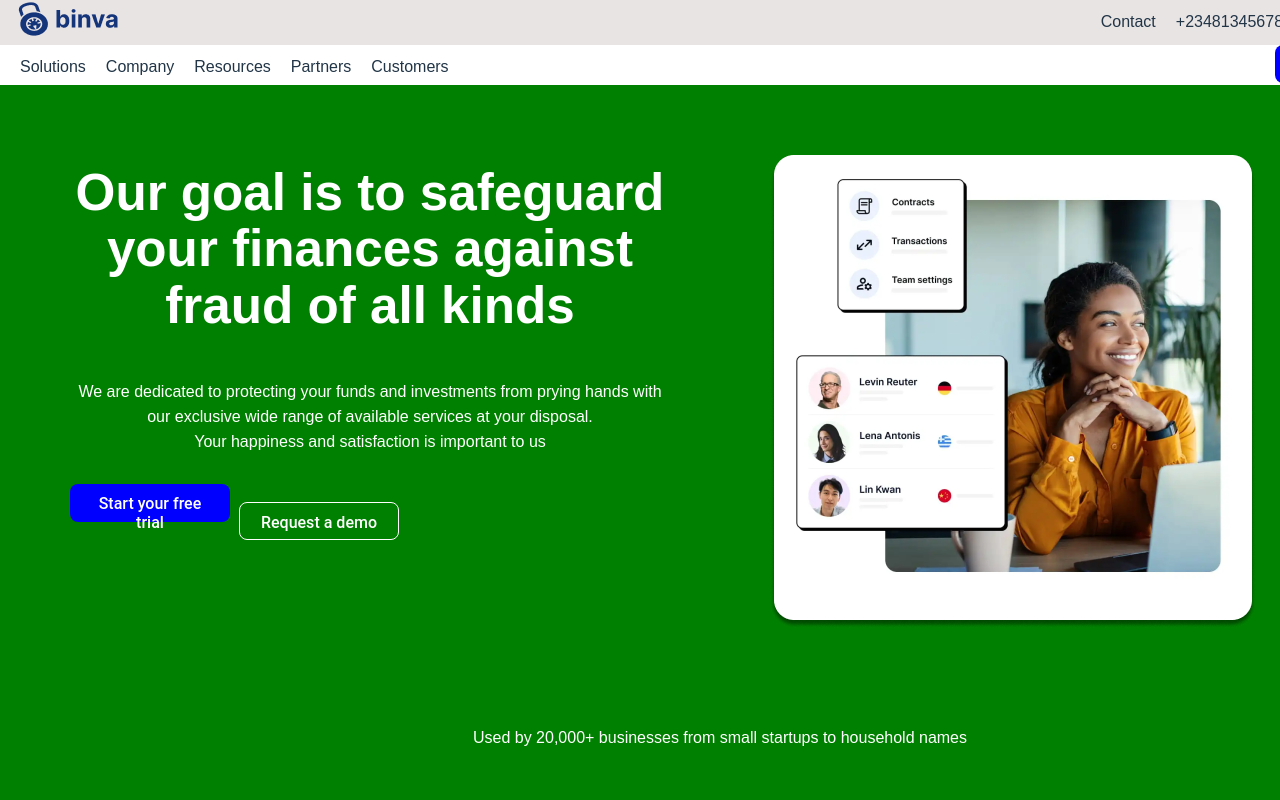
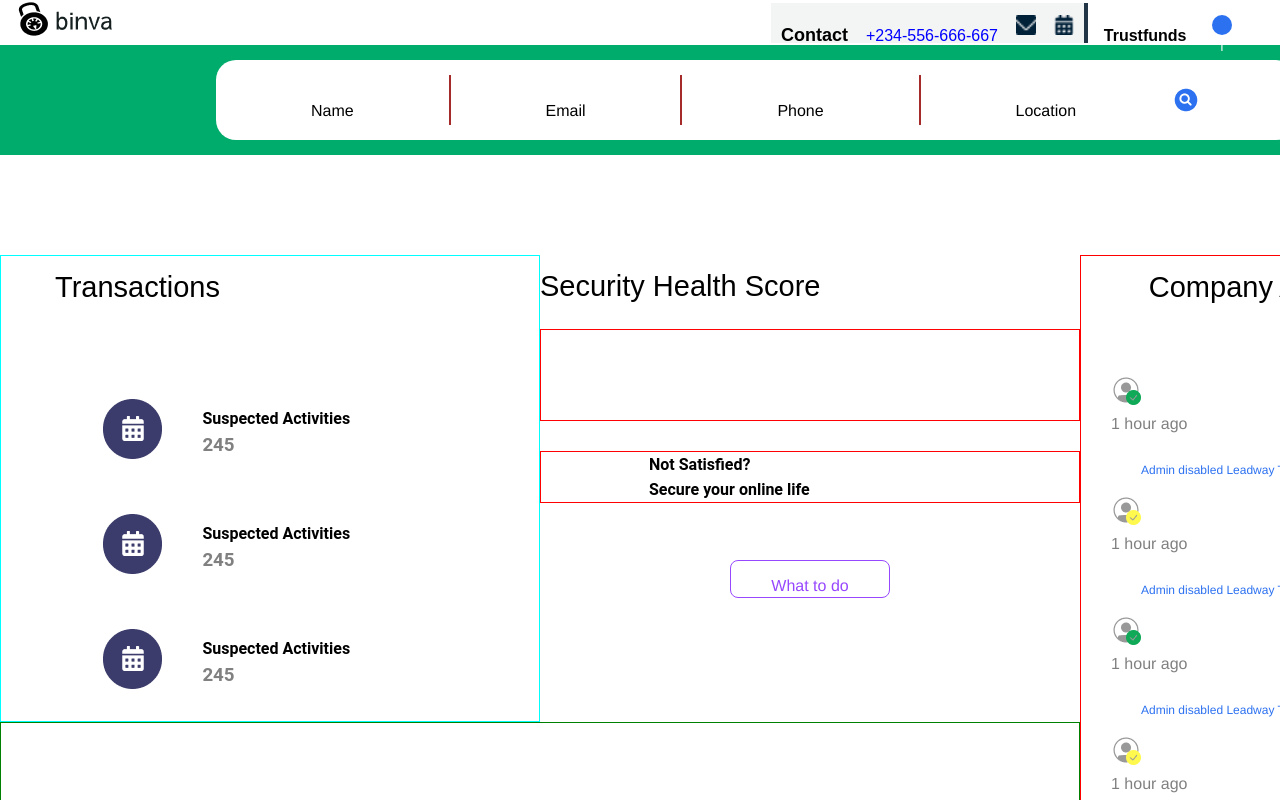
Before and after one commit to Joshua77/Utiva-Hackathon, a React (Vite) app in the folder frontend/dashboard/: page / in a window 1280 px wide. Shown: the top 800 px of the page. Built offline with nearby package versions, Linux system fonts and the light colour scheme.

Commit message:
import Footer to Adminpage

```diff
--- a/frontend/dashboard/src/App.jsx
+++ b/frontend/dashboard/src/App.jsx
@@ -17,24 +17,23 @@
 // export default App;
 
 
-
-
-
 import React from 'react';
 import { BrowserRouter as Router, Route, BrowserRouter, Routes } from 'react-router-dom'
 import SignupPage from "./components/signup/SignupForm"
 import LoginForm from "./components/login/LoginForm"
-import MainPage from './pages/adminboard/mainpage/mainpage';
+import MainPageLayout from './pages/adminboard/mainpage/LayoutMainpage';
+// import MainPage from './pages/adminboard/mainpage/mainpage';
 import LandingPage from "./LandingPage";
 
 function App(props) {
 return (
   <Router>
       <Routes>
-      <Route exact path="/" element={<LandingPage />} />
+      {/* <Route exact path="/" element={<LandingPage />} /> */}
+      <Route exact path="/" element={<MainPageLayout />} />
       <Route exact path="/login" element={<LoginForm />} />
       <Route exact path="/register" element={<SignupPage />} />
-      <Route exact path="/account" element={<MainPage />} />
+      {/* <Route exact path="/account" element={<MainPage />} /> */}
       </Routes>
   </Router>
 
--- /dev/null
+++ b/frontend/dashboard/src/pages/adminboard/mainpage/LayoutMainpage.jsx
@@ -0,0 +1,16 @@
+import MainPage from "./mainpage";
+import Footer from "../../../landingpagecomponents/footer/Footer";
+
+
+const MainPageLayout = ({children}) =>{
+    return (
+        <>
+          <MainPage />
+          <Footer />
+        </>
+      )
+
+}
+
+
+export default MainPageLayout;
```
